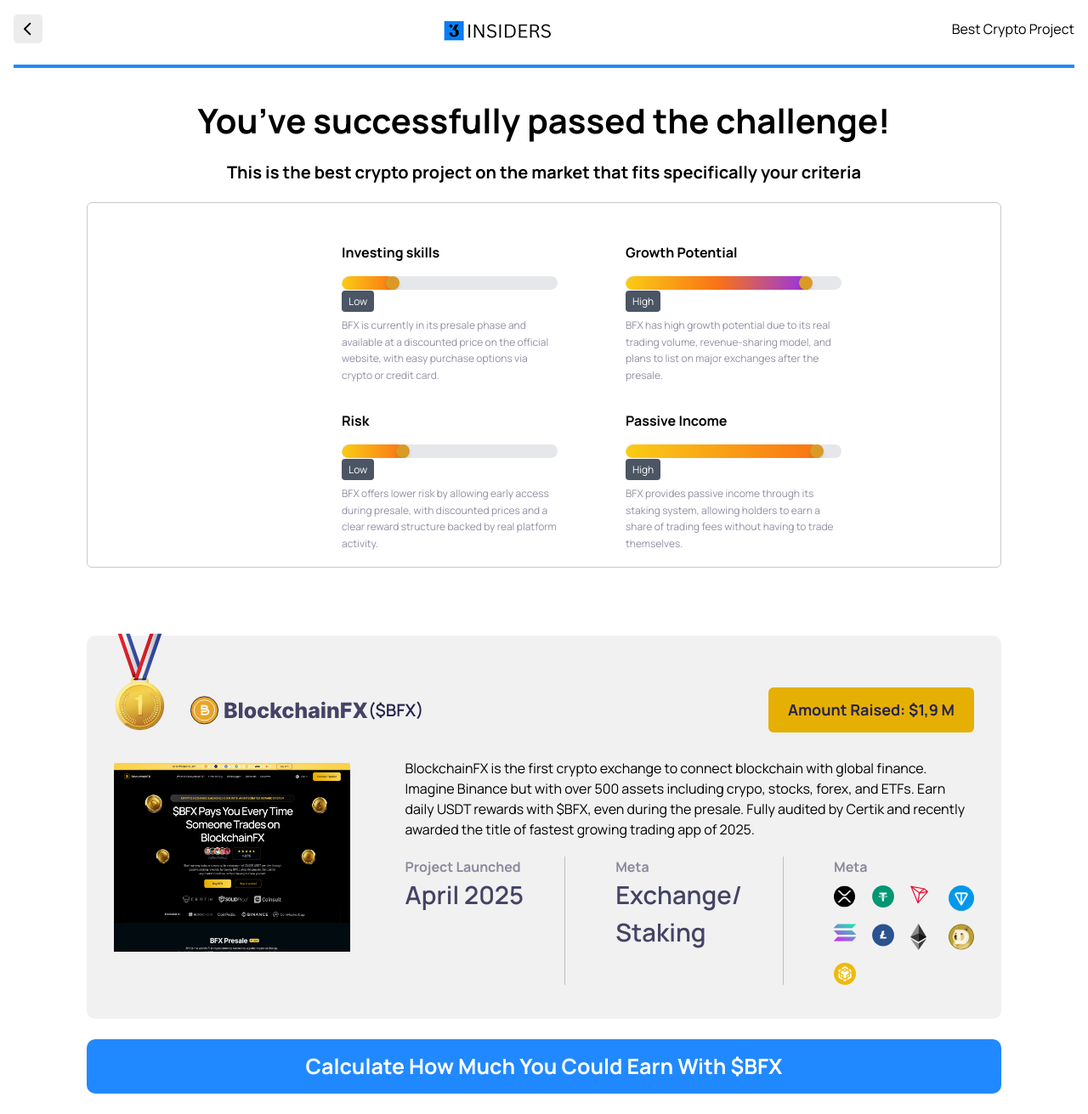
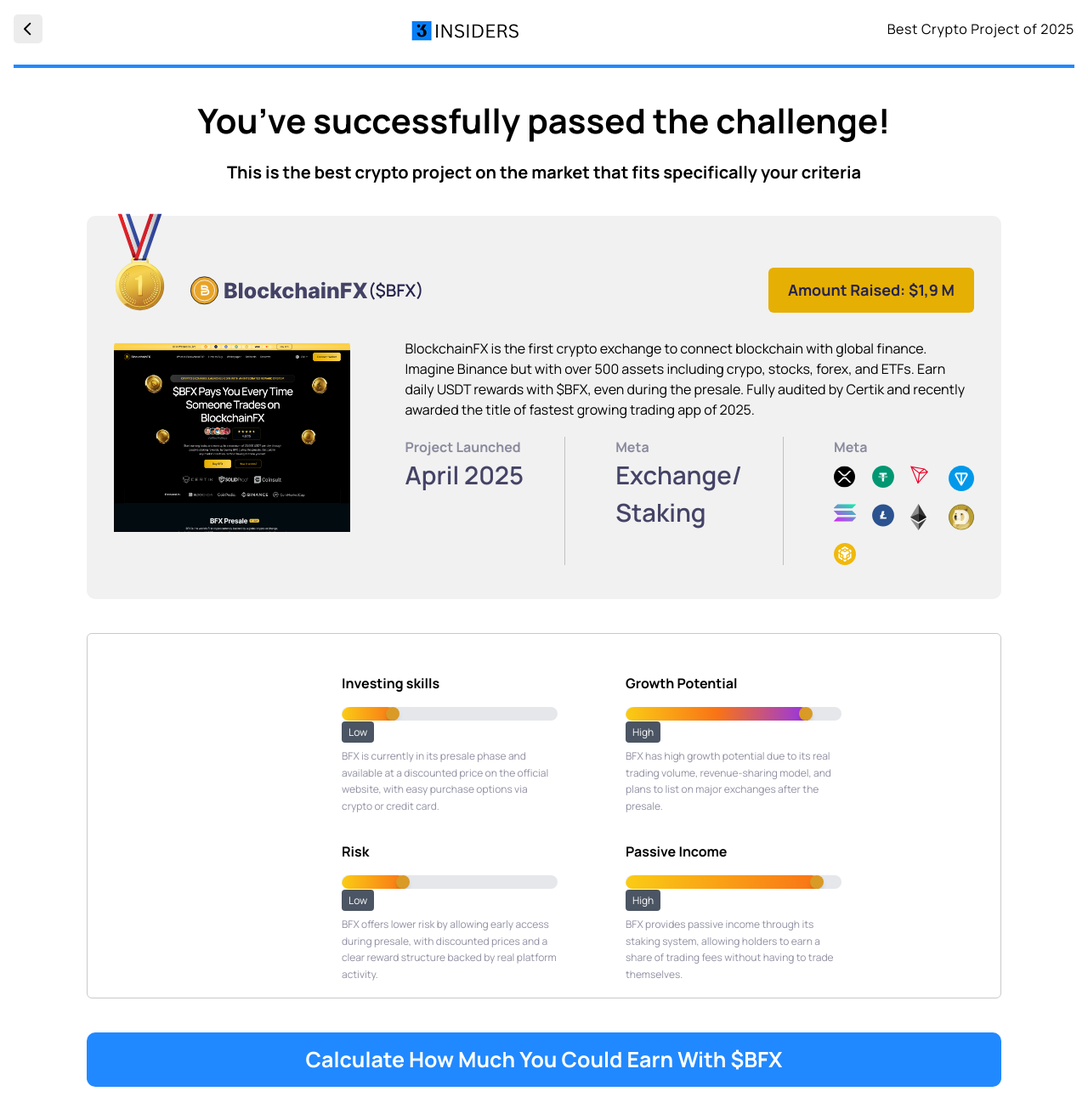
Before and after one commit to Cosmo-US-LLC/bfx-quiz-white-theme, a React (Create React App) app: page /quiz/best-crypto-project in a window 1280 px wide. Shown: the whole page at 85% size. Built offline with nearby package versions, Linux system fonts and the light colour scheme.

Commit message:
desktop updates implemented

```diff
--- a/src/components/QuizHeader.jsx
+++ b/src/components/QuizHeader.jsx
@@ -58,7 +58,7 @@
           <img src={Logo} className="h-[100%] w-[100%] bg-cover" alt="" />
         </div>
 
-        <div className="text-black">
+        <div className="text-black leading-[26px] font-[400] tracking-[0.04em] text-[16px]">
           {currentStep}
           {!isFact &&
             !isFactStep7 &&
--- a/src/pages/BestCrypto.jsx
+++ b/src/pages/BestCrypto.jsx
@@ -184,7 +184,7 @@
         }}
       >
         <div className="px-4 w-[100%]">
-          <QuizHeader currentStep={"Best Crypto Project"} totalSteps={28} />
+          <QuizHeader currentStep={"Best Crypto Project of 2025"} totalSteps={28} />
           <QuizSteps currentStep={28} totalSteps={28} />
         </div>
         <div className="max-w-[1020px] mx-auto  w-full ">
@@ -197,32 +197,8 @@
           </p>
         </div>
 
-        <div
-          className="max-w-[1076px] overflow-hidden mb-[5rem] pb-[3rem] pt-[1rem] w-[100%] relative mx-auto border border-[#C9C9C9] rounded-[6px]"
-          style={{}}
-        >
-          <div className="">
-            <div className="absolute bottom-[16%] -left-6 h-[200px]">
-              {/* <img src={imgby} className="h-[319px]" alt="" /> */}
-              {image && (
-                <img src={image} alt="Selected" className="flex w-[350px] h-auto " />
-              )}
-            </div>
-            <div className="grid grid-cols-1 pl-[7rem] md:grid-cols-2 gap-x-[5rem] gap-y-[2rem] max-w-[700px] mx-auto">
-              {progressData.map((item, index) => (
-                <ProgressBar
-                  key={index}
-                  title={item.title}
-                  progress={item.progress}
-                  level={item.level}
-                  description={item.description}
-                  color={item.color}
-                />
-              ))}
-            </div>
-          </div>
-        </div>
-        <div className="max-w-[1076px] relative bg-[#F1F1F1] rounded-[10px] px-[32px] pt-[61px] pb-[40px] mb-4 mx-auto  w-full">
+
+        <div className="max-w-[1076px] relative bg-[#F1F1F1] rounded-[10px] mt-4 px-[32px] pt-[61px] pb-[40px] mb-4 mx-auto  w-full">
           <div className="flex items-center justify-between">
             <div className="flex items-center">
               <div className="w-[90px]">
@@ -315,6 +291,31 @@
             </div>
           </div>
         </div>
+          <div
+          className="max-w-[1076px] overflow-hidden mb-[2rem] mt-6 pb-[3rem] pt-[1rem] w-[100%] relative mx-auto border border-[#C9C9C9] rounded-[6px]"
+          style={{}}
+        >
+          <div className="">
+            <div className="absolute -bottom-[1%] -left-1  ">
+              {/* <img src={imgby} className="h-[319px]" alt="" /> */}
+              {image && (
+                <img src={image} alt="Selected" className="flex w-[260px] h-auto " />
+              )}
+            </div>
+            <div className="grid grid-cols-1 pl-[7rem] md:grid-cols-2 gap-x-[5rem] gap-y-[2rem] max-w-[700px] mx-auto">
+              {progressData.map((item, index) => (
+                <ProgressBar
+                  key={index}
+                  title={item.title}
+                  progress={item.progress}
+                  level={item.level}
+                  description={item.description}
+                  color={item.color}
+                />
+              ))}
+            </div>
+          </div>
+        </div>
         <div className="mb-6 w-[100%] max-w-[1076px] mx-auto mt-2">
           <button
             onClick={handleNext}
--- a/src/pages/QuizPage.jsx
+++ b/src/pages/QuizPage.jsx
@@ -47,7 +47,7 @@
           </h1>
           <p className="text-[14px] font-[400] leading-[150%] text-[#000]">
             TAKE <span className="font-[700]">THE 1-MINUTE QUIZ</span> AND FIND
-            NOW
+             OUT NOW
           </p>
 
           <h2 className="text-[16px] font-[400] leading-[150%] text-[#000]">
@@ -95,7 +95,7 @@
             .
           </p>
           <p className="text-[#B1B1B1] text-[12px] font-[400] leading-[133.333%]">
-            BlockchainFX 2025 ©All Rights Reserved.
+            3insiders 2025 ©All Rights Reserved.
           </p>
         </div>
       </div>
--- a/src/pages/QuizStep1.jsx
+++ b/src/pages/QuizStep1.jsx
@@ -31,7 +31,7 @@
       <div className="quiz-container max-w-[1240px] mx-auto min-h-screen overflow-hidden flex flex-col items-center p-4">
         <div className="flex items-center justify-between w-[100%]">
           <div className="max-w-[650px] w-full  mt-[6rem]  ">
-            <h1 className="text-[25px] text-[#000]   font-[700] mb leading-[130%] tracking-[-0.56px] mb-3 uppercase">
+            <h1 className="text-[25px] text-[#000]   font-[700] mb leading-[130%] tracking-[-0.56px] mb-3 capitalize">
 
               The 2025 Crypto Bull Market Has Just Started{" "}
             </h1>
--- a/src/pages/QuizStep19_28.jsx
+++ b/src/pages/QuizStep19_28.jsx
@@ -225,12 +225,12 @@
                       </div>
                     </div>
                   </div>
-                  <div>
+                  <div className="relative">
                     {image && (
                       <img
                         src={image}
                         alt="Selected"
-                        className="flex mb-[-10px] max-w-[220px] justify-center items-center"
+                        className="flex mb-[-50px] max-w-[250px] justify-center items-center"
                       />
                     )}
                   </div>
```
